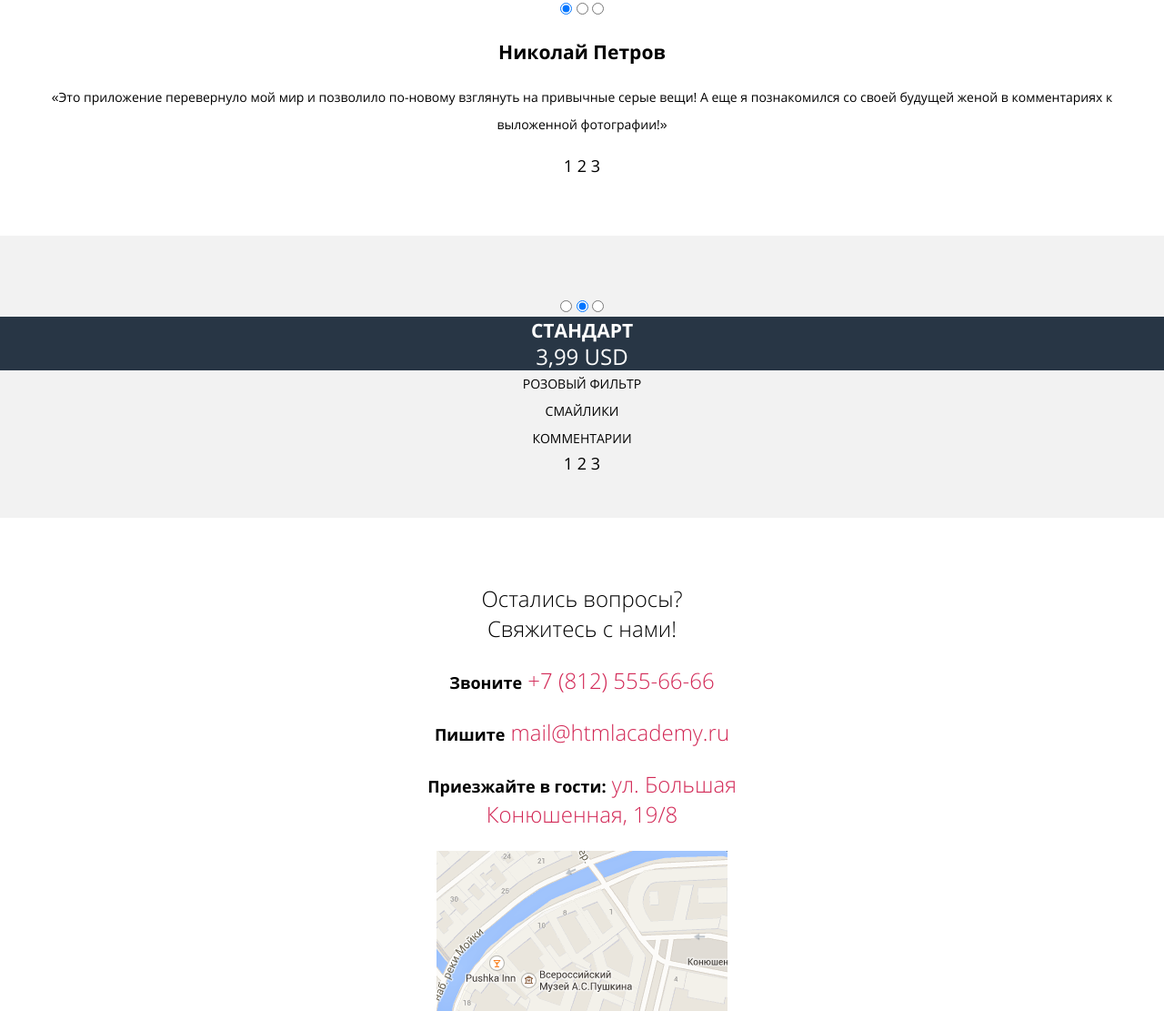
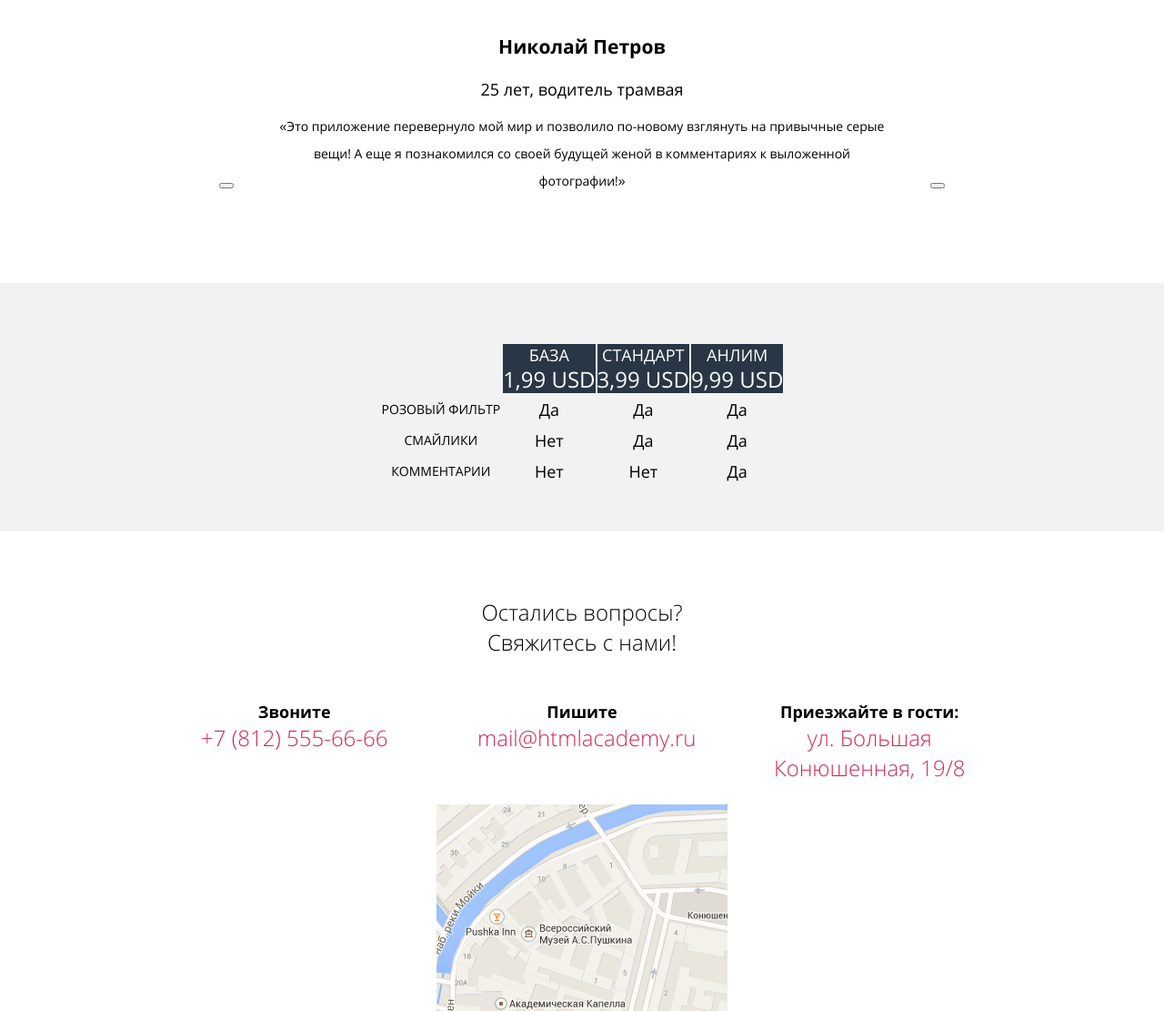
Before and after one commit to oksemonenko/pink, a website: page index.html in a window 1280 px wide. Shown: the part 1709-2820 px from the top of the page at 91% size. Drawn offline with nearby package versions, Linux system fonts and the light colour scheme; files that its build step writes are made by us from their sources; files whose address does not match are found by name.

Commit message:
:construction: Сетка Доделать верстку адаптивной сетки главной страницы

```diff
--- a/index.html
+++ b/index.html
@@ -78,11 +78,14 @@
           <input class="slider__input" type="radio" name="reviews" id="reviews-input-2">
           <input class="slider__input" type="radio" name="reviews" id="reviews-input-3">
           <div class="reviews__list">
+            <button class="reviews__controls  reviews__controls--prew"></button>
             <blockquote class="reviews__item  slider__item">
               <h3 class="reviews__author-name">Николай Петров</h3>
+              <div class="reviews__author-personality">25 лет, водитель трамвая</div>
               <p>«Это приложение перевернуло мой мир и позволило по-новому взглянуть на привычные серые вещи!
                 А еще я познакомился со своей будущей женой в комментариях к выложенной фотографии!»</p>
             </blockquote>
+            <button class="reviews__controls  reviews__controls--next"></button>
           </div>
           <div class="reviews__toggles  slider__toggles">
             <label class="slider__toggle" for="reviews-input-1">1</label>
@@ -97,17 +100,49 @@
           <input class="slider__input" type="radio" name="app-versions" id="app-versions-input-1">
           <input class="slider__input" type="radio" name="app-versions" id="app-versions-input-2" checked>
           <input class="slider__input" type="radio" name="app-versions" id="app-versions-input-3">
-          <ul class="app-versions__list">
-            <li class="app-versions__item">
-              <h3 class="app-versions__item-name">Стандарт</h3>
-              <div class="app-versions__item-price">3,99 USD</div>
-              <ul class="app-versions__item-options">
-                <li class="app-versions__item-option">Розовый фильтр</li>
-                <li class="app-versions__item-option">Смайлики</li>
-                <li class="app-versions__item-option">Комментарии</li>
-              </ul>
-            </li>
-          </ul>
+          <!--<ul class="app-versions__list">-->
+            <!--<li class="app-versions__item">-->
+              <!--<h3 class="app-versions__item-name">Стандарт</h3>-->
+              <!--<div class="app-versions__item-price">3,99 USD</div>-->
+              <!--<ul class="app-versions__item-options">-->
+                <!--<li class="app-versions__item-option">Розовый фильтр</li>-->
+                <!--<li class="app-versions__item-option">Смайлики</li>-->
+                <!--<li class="app-versions__item-option">Комментарии</li>-->
+              <!--</ul>-->
+            <!--</li>-->
+          <!--</ul>-->
+          <table class="app-versions__list">
+            <tr>
+              <td></td>
+              <td class="app-versions__item-name">База
+                <div class="app-versions__item-price">1,99 USD</div>
+              </td>
+              <td class="app-versions__item-name">Стандарт
+                <div class="app-versions__item-price">3,99 USD</div>
+              </td>
+              <td class="app-versions__item-name">Анлим
+                <div class="app-versions__item-price">9,99 USD</div>
+              </td>
+            </tr>
+            <tr>
+              <td class="app-versions__item-option">Розовый фильтр</td>
+              <td>Да</td>
+              <td>Да</td>
+              <td>Да</td>
+            </tr>
+            <tr>
+              <td class="app-versions__item-option">Смайлики</td>
+              <td>Нет</td>
+              <td>Да</td>
+              <td>Да</td>
+            </tr>
+            <tr>
+              <td class="app-versions__item-option">Комментарии</td>
+              <td>Нет</td>
+              <td>Нет</td>
+              <td>Да</td>
+            </tr>
+          </table>
           <div class="app-versions__toggles  slider__toggles">
             <label class="slider__toggle" for="app-versions-input-1">1</label>
             <label class="slider__toggle" for="app-versions-input-2">2</label>
--- a/sass/blocks/app-versions.scss
+++ b/sass/blocks/app-versions.scss
@@ -4,11 +4,15 @@
   background: $sections-bg;
 }
 
-.app-versions__list,
-.app-versions__item-options {
-  margin: 0;
-  padding: 0;
-  list-style: none;
+//.app-versions__list,
+//.app-versions__item-options {
+//  margin: 0;
+//  padding: 0;
+//  list-style: none;
+//}
+
+.app-versions__list {
+  margin: 0 auto;
 }
 
 .app-versions__item-name,
@@ -30,3 +34,9 @@
   line-height: 30px;
   text-transform: uppercase;
 }
+
+@media #{$tablet-width} {
+  .app-versions__toggles {
+    display: none;
+  }
+}
--- a/sass/blocks/page-footer.scss
+++ b/sass/blocks/page-footer.scss
@@ -25,3 +25,24 @@
 .page-footer__copyright {
   margin-bottom: 0;
 }
+
+@media #{$tablet-width} {
+  .page-footer__contact {
+    display: inline-block;
+    vertical-align: top;
+    width: 230px;
+    padding-left: 45px;
+    padding-right: 45px;
+  }
+
+  .page-footer__contact b {
+    display: block;
+  }
+}
+
+@media #{$desktop-width} {
+  .page-footer__contact {
+    padding-left: 40px;
+    padding-right: 40px;
+  }
+}
--- a/sass/blocks/reviews.scss
+++ b/sass/blocks/reviews.scss
@@ -7,3 +7,36 @@
   font-size: $font-size-small;
   line-height: 30px;
 }
+
+.reviews__author-personality {
+  display: none;
+}
+
+.reviews__controls {
+  display: none;
+}
+
+@media #{$tablet-width} {
+  .reviews__author-personality {
+    display: block;
+  }
+}
+
+@media #{$desktop-width} {
+  .reviews__item {
+    display: inline-block;
+    width: 677px;
+  }
+
+  .reviews__controls {
+    display: inline-block;
+  }
+
+  .reviews__toggles {
+    display: none;
+  }
+
+  .slider__input {
+    display: none;
+  }
+}
```
